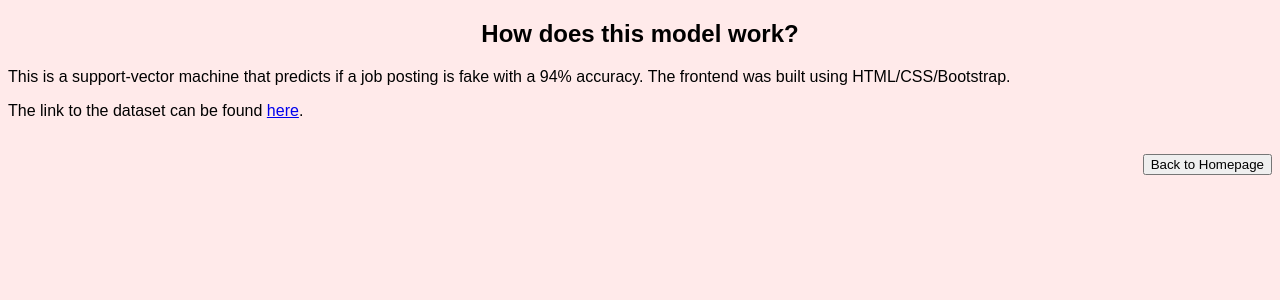
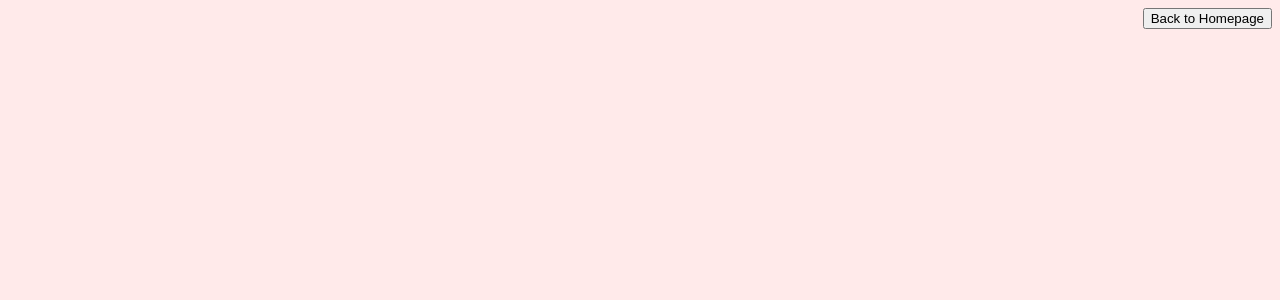
Before and after one commit to keerti123235/Fake_Job_posting_App, a Flask app: page /how in a window 1280 px wide. Shown: the top 300 px of the page. Run offline with Flask 2, Linux system fonts and the light colour scheme; parts of the project's set-up code (start-up, migrations or seed data) failed here and were passed over.

Commit message:
Update how.html

```diff
--- a/templates/how.html
+++ b/templates/how.html
@@ -20,11 +20,6 @@ h2 {
 		</style>
 	</head>
 	<body>
-		<h2>How does this model work? </h2>
-
-		<p> This is a support-vector machine that predicts if a job posting is fake with a 94% accuracy. The frontend was built using HTML/CSS/Bootstrap. </p>
-
-		<p> The link to the dataset can be found <a href="https://www.kaggle.com/shivamb/real-or-fake-fake-jobposting-prediction"> here</a>. </p> <br>
 
 		<form action="/" method="get">
 			<input type="submit" value="Back to Homepage" style="float: right;">
```
